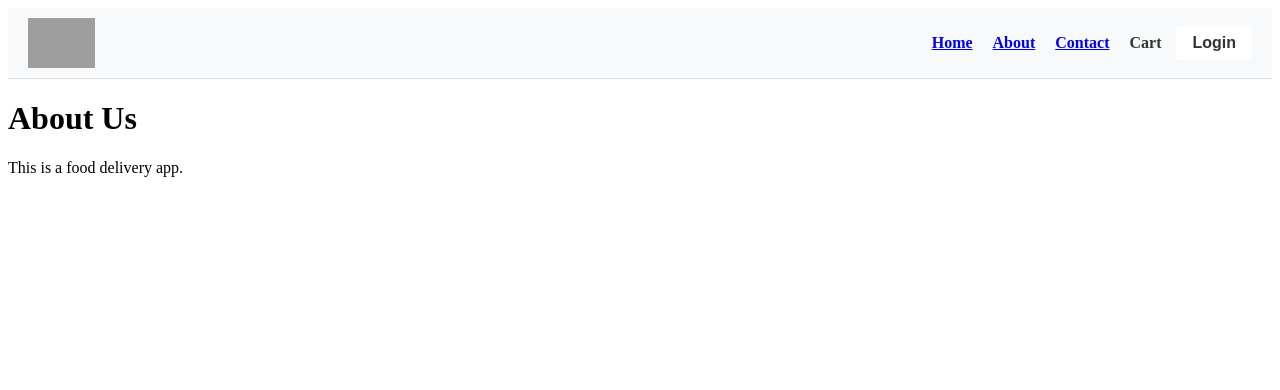
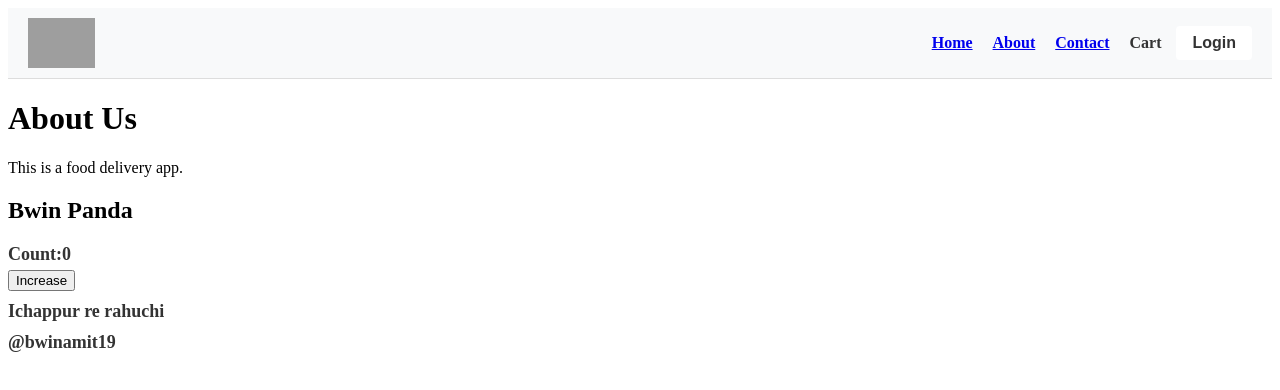
Before and after one commit to bwinamit/Learn_React, a React (Vite) app: page /about in a window 1280 px wide. Shown: the top 390 px of the page. Built offline with nearby package versions, Linux system fonts and the light colour scheme; grey boxes are pictures that could not be loaded.

Commit message:
Started learning about class based component

```diff
--- a/SRC/components/About.js
+++ b/SRC/components/About.js
@@ -1,9 +1,23 @@
-const About=()=>{
+import UserClass from "./UserClass";
+import React from "react";
+
+class About extends React.Component {
+    constructor(props){
+        super(props)
+        console.log("Parent constructor")
+    }
+    componentDidMount(){
+        console.log("Parent componentDidMount")
+    }
+    render(){
+        console.log("Parent render")
         return(
             <div>
                 <h1>About Us</h1>
                 <p>This is a food delivery app.</p>
+                <UserClass name={"Bwin Panda"} location={"Ichappur re rahuchi"}/>
             </div>
         )
     }
+}
 export default About;
--- /dev/null
+++ b/SRC/components/UserClass.js
@@ -0,0 +1,34 @@
+import React from 'react';
+
+class UserClass extends React.Component {
+    constructor(props) {
+        super(props);
+        this.state={
+            count:0,
+          }
+        console.log("Child constructor")
+        };
+    componentDidMount() {
+        console.log("Child componentDidMount")
+    }
+    render() {
+        console.log("Child render")
+    const { name, location } = this.props;
+    const { count} = this.state; // Destructuring state variables
+        return (
+            <div className="user-card">
+                <h2>{name}</h2>
+                <h3>Count:{count}</h3>
+                <button onClick={()=>{
+                    this.setState({
+                        count:count+1
+                    })
+                }}>Increase</button>
+                <h3>{location}</h3>
+                <h3>@bwinamit19</h3>
+            </div>
+        );
+    }
+}
+
+export default UserClass;
```
Lines whose indentation alone changed are shown as unchanged.
